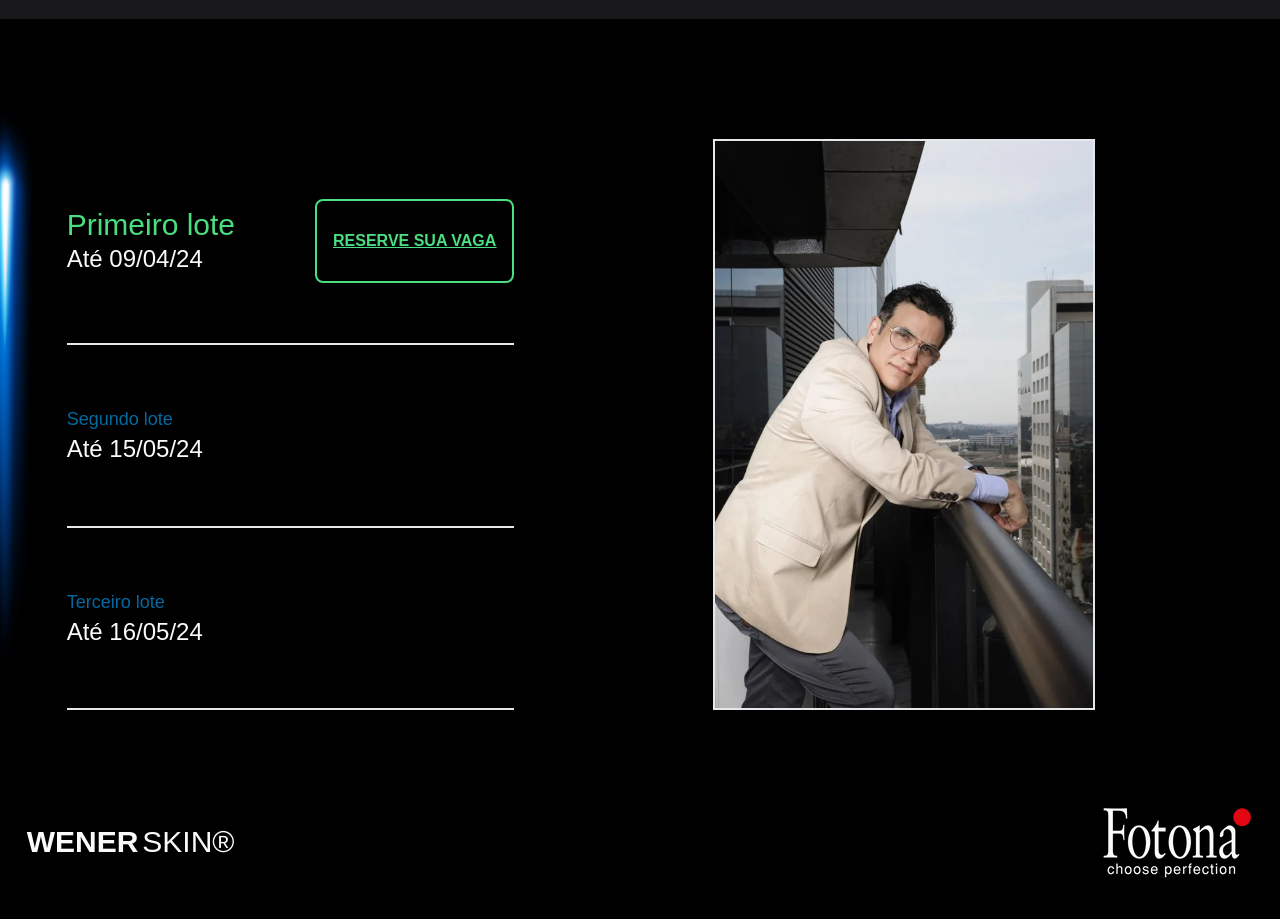
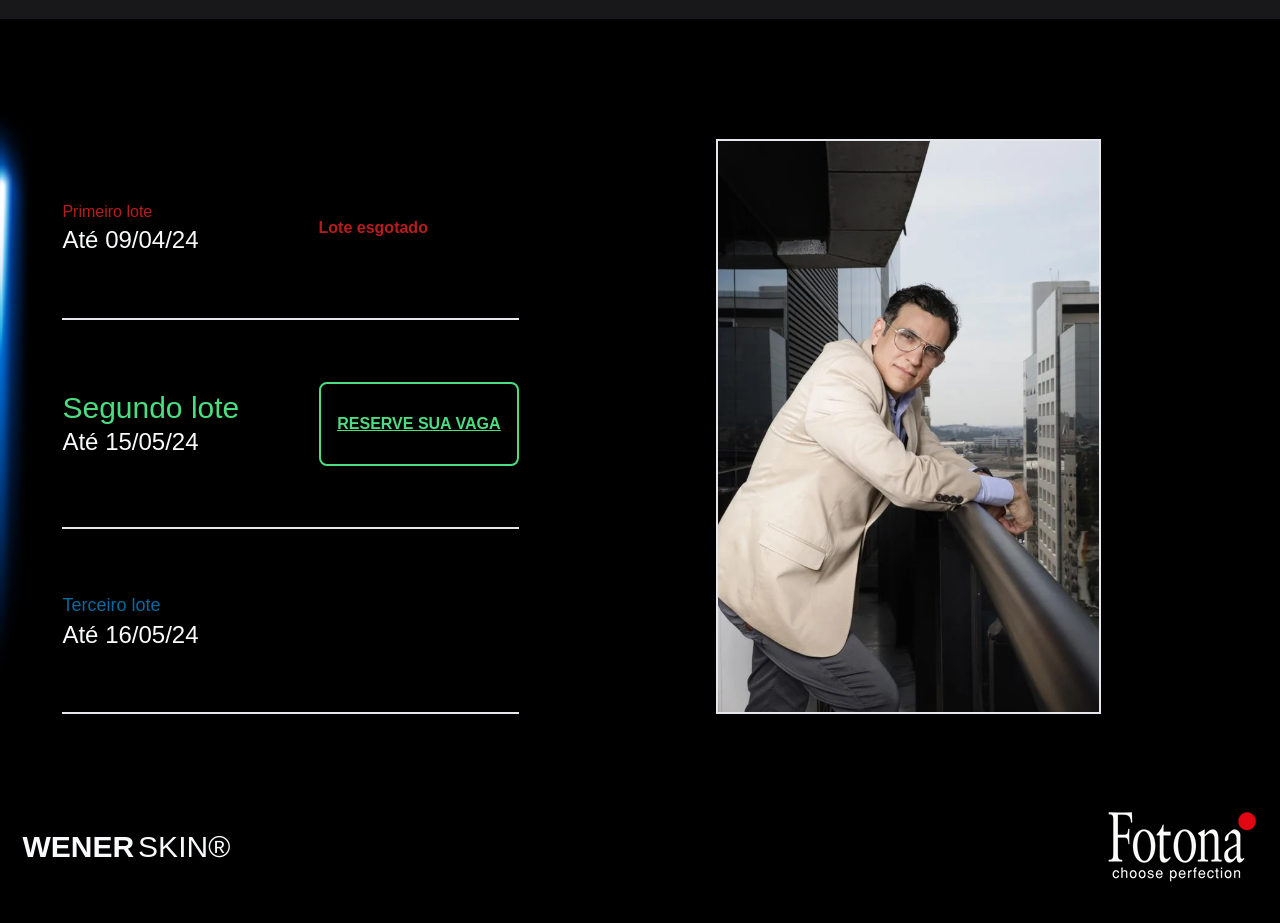
Before and after one commit to Stuutis/Landing-Page-WenerSkin, a React (Vite) app: page /wenerskin in a window 1280 px wide. Shown: the part 3360-4283 px from the top of the page. Built offline with nearby package versions, Linux system fonts and the light colour scheme.

Commit message:
adicionado texto vermelho para lotes ja expirados, corrigido svgs

```diff
--- a/index.html
+++ b/index.html
@@ -13,6 +13,7 @@
 
   </div>
   <script type="module" src="/src/main.tsx"></script>
+
 </body>
 
 </html>
--- a/src/assets/svg/medicineLogo.tsx
+++ b/src/assets/svg/medicineLogo.tsx
@@ -22,7 +22,7 @@ export function MedicineLogo({ size }: MedicineLogoProps) {
           </clipPath>
         </defs>
         <g>
-          <g clip-path="url(#a)" id="change1_6">
+          <g id="change1_6">
             <path
               d="M 834.023438 210.058594 L 988.136719 210.058594 C 988.136719 210.058594 1019.519531 174.5 1024.398438 147.300781 C 1024.398438 147.300781 999.292969 118.011719 1018.820312 67.109375 C 1038.339844 16.199219 1099.710938 -15.179688 1193.851562 7.480469 C 1287.988281 30.148438 1340.289062 86.628906 1369.578125 112.078125 C 1398.871094 137.539062 1475.949219 219.5 1560.308594 255.738281 C 1632.019531 286.539062 1663.511719 293.390625 1663.511719 293.390625 C 1663.511719 293.390625 1648.75 324.660156 1586.921875 317.21875 C 1586.921875 317.21875 1579.949219 340 1515.328125 340.460938 C 1515.328125 340.460938 1498.589844 361.378906 1440.011719 358.128906 C 1440.011719 358.128906 1407.46875 371.609375 1358.191406 366.5 C 1358.191406 366.5 1321.929688 378.121094 1246.148438 351.621094 C 1170.371094 325.121094 1101.601562 278.558594 1101.601562 278.558594 C 1101.601562 278.558594 1094.199219 304.550781 1068.101562 321.871094 C 1035.199219 343.691406 975.117188 336.738281 934.671875 333.03125 C 894.226562 329.308594 834.023438 307.460938 834.023438 307.460938 L 834.023438 210.058594"
               fill="#ffb647"
@@ -82,7 +82,7 @@ export function MedicineLogo({ size }: MedicineLogoProps) {
               fill="#ffb647"
             />
           </g>
-          <g clip-path="url(#b)" id="change1_1">
+          <g id="change1_1">
             <path
               d="M 844.832031 1444.941406 L 831.757812 1506.421875 L 817.808594 1444.941406 L 813.160156 148 L 850.351562 148 L 844.832031 1444.941406"
               fill="#ffb647"
--- a/src/assets/svg/redLocation.tsx
+++ b/src/assets/svg/redLocation.tsx
@@ -18,9 +18,9 @@ export function RedLocation() {
           y1="41.28"
           y2="41.28"
         >
-          <stop offset=".01" stop-color="#f7232f" />
-          <stop offset=".47" stop-color="#ff525b" />
-          <stop offset="1" stop-color="#d60018" />
+          <stop offset=".01" stopColor="#f7232f" />
+          <stop offset=".47" stopColor="#ff525b" />
+          <stop offset="1" stopColor="#d60018" />
         </linearGradient>
         <linearGradient id="b" x1="33.06" x2="59.78" y1="50" y2="50" />
         <linearGradient id="c" x1="35.42" x2="66.94" y1="50.74" y2="50.74" />
--- a/src/components/batches.tsx
+++ b/src/components/batches.tsx
@@ -4,9 +4,10 @@ interface BatchesProps {
   batche: string;
   date: string;
   actived?: boolean;
+  disabled?: boolean;
 }
 
-export function Batches({ batche, date, actived }: BatchesProps) {
+export function Batches({ batche, date, actived, disabled }: BatchesProps) {
   return (
     <div className="flex justify-start items-center gap-7 py-4 lg:gap-12  xl:gap-20  z-10">
       <div className="flex flex-col items-left justify-center">
@@ -14,6 +15,8 @@ export function Batches({ batche, date, actived }: BatchesProps) {
           className={
             actived
               ? "text-bold text-green-400 text-xl xl:text-3xl"
+              : disabled
+              ? "text-red-700"
               : "text-bold text-sky-700 text-lg"
           }
         >
@@ -21,6 +24,11 @@ export function Batches({ batche, date, actived }: BatchesProps) {
         </p>
         <p className="text-lg xl:text-2xl">{date}</p>
       </div>
+      {disabled ? (
+        <p className="text-red-700 font-bold ml-10">Lote esgotado</p>
+      ) : (
+        ""
+      )}
       {actived ? <Button /> : ""}
     </div>
   );
--- a/src/pages/wenerskin.tsx
+++ b/src/pages/wenerskin.tsx
@@ -383,8 +383,8 @@ export function Wenerskin() {
               src={verticalBlueFlash}
               alt=""
             />
-            <Batches actived batche="Primeiro lote" date="Até 09/04/24" />
-            <Batches batche="Segundo lote" date="Até 15/05/24" />
+            <Batches disabled batche="Primeiro lote" date="Até 09/04/24" />
+            <Batches actived batche="Segundo lote" date="Até 15/05/24" />
             <Batches batche="Terceiro lote" date="Até 16/05/24" />
           </div>
 
--- a/src/pages/zeropreenchedor.tsx
+++ b/src/pages/zeropreenchedor.tsx
@@ -24,11 +24,11 @@ export function Zeropreenchedor() {
             @zero_preenchedor
           </a>
           <p
-            className="flex gap-1 font-bold text-2xl flex-wrap items-center justify-center z-10 mt-40 lg:text-4xl
+            className="flex gap-1 font-bold text-2xl flex-wrap items-center justify-center z-10 mt-40 text-center lg:text-4xl
           "
           >
-            Aprenda o método <p className="text-red-700">Wenerskin</p> com o Dr
-            Clodoaldo de Oliveira
+            Aprenda o método <span className="text-red-700">Wenerskin</span> com
+            o Dr Clodoaldo de Oliveira
           </p>
           <div className="flex flex-col items-center justify-center w-full z-10 gap-4">
             <RoundedButton />
```
